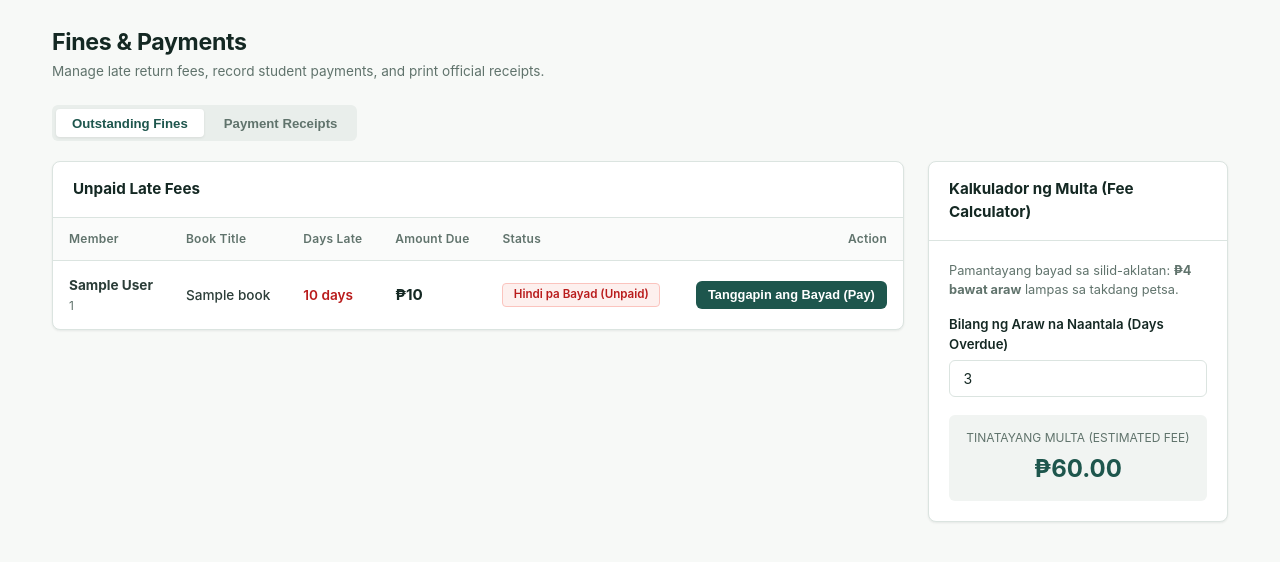
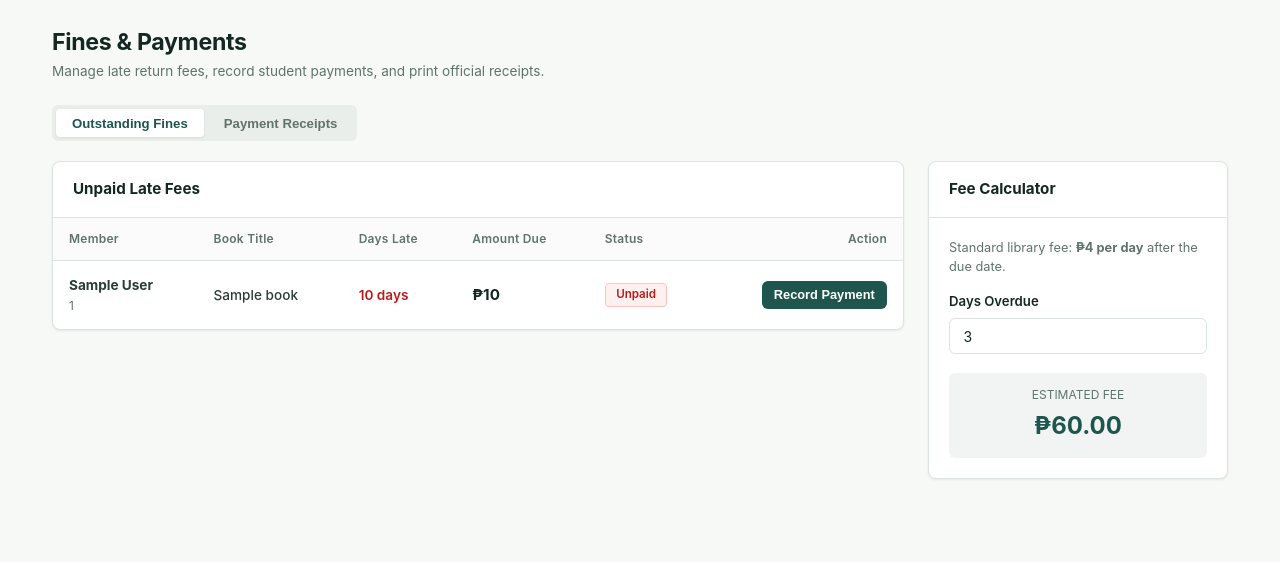
Before and after one commit to Krakenxz-12/LibraryManagement_ADS, a Django app: template templates/library_app/fines_list.html in a window 1280 px wide. Shown: the top 562 px of the page. Run offline with Django 3.2, Linux system fonts and the light colour scheme; the template is opened without the code that fills it: most values are stand-ins (such as "Sample title", 1, 10 or a date in 2020).

Commit message:
fix language consistency

```diff
--- a/templates/library_app/base.html
+++ b/templates/library_app/base.html
@@ -167,7 +167,7 @@
         <div class="user-profile-info">
           <div class="user-profile-name">{{ user.get_full_name|default:user.username }}</div>
           <div class="user-profile-role">
-            {% if user.profile.role == 'ADMIN' or user.is_superuser %}Tagapangasiwa (Admin){% elif user.profile.role == 'LIBRARIAN' %}Librarian{% else %}Mag-aaral (Student){% endif %}
+            {% if user.profile.role == 'ADMIN' or user.is_superuser %}Admin{% elif user.profile.role == 'LIBRARIAN' %}Librarian{% else %}Student{% endif %}
           </div>
         </div>
       </div>
--- a/templates/library_app/fines_list.html
+++ b/templates/library_app/fines_list.html
@@ -56,15 +56,15 @@
               </td>
               <td>
                 {% if txn.fine_paid %}
-                  <span class="status-badge available">Bayad na (Paid)</span>
+                  <span class="status-badge available">Paid</span>
                 {% else %}
-                  <span class="status-badge overdue">Hindi pa Bayad (Unpaid)</span>
+                  <span class="status-badge overdue">Unpaid</span>
                 {% endif %}
               </td>
               <td style="text-align: right;">
                 {% if not txn.fine_paid %}
                 <button type="button" class="btn btn-primary btn-sm" onclick="openPaymentModal('{{ txn.id }}', '{{ txn.member.full_name|escapejs }}', '{{ txn.book.title|escapejs }}', '{{ txn.fine_amount }}')">
-                  Tanggapin ang Bayad (Pay)
+                  Record Payment
                 </button>
                 {% else %}
                 <span style="font-size: 0.775rem; color: var(--text-muted);">Settled</span>
@@ -74,8 +74,8 @@
             {% empty %}
             <tr>
               <td colspan="6" class="empty-state">
-                <div class="empty-state-title">Walang natitirang multa (No outstanding fines)</div>
-                <div class="empty-state-text">Lahat ng hiniram na aklat ay naisauli nang maayos.</div>
+                <div class="empty-state-title">No outstanding fines</div>
+                <div class="empty-state-text">All borrowed books have been returned on time or settled.</div>
               </td>
             </tr>
             {% endfor %}
@@ -87,18 +87,18 @@
     <!-- Fine Calculator Tool -->
     <div class="card" style="margin-bottom: 0;">
       <div class="card-header">
-        <h2 class="card-title">Kalkulador ng Multa (Fee Calculator)</h2>
+        <h2 class="card-title">Fee Calculator</h2>
       </div>
       <div class="card-body">
         <p style="font-size: 0.8rem; color: var(--text-muted); margin-bottom: 1rem;">
-          Pamantayang bayad sa silid-aklatan: <strong>₱{{ rules.daily_fine_rate }} bawat araw</strong> lampas sa takdang petsa.
+          Standard library fee: <strong>₱{{ rules.daily_fine_rate }} per day</strong> after the due date.
         </p>
         <div class="form-group">
-          <label class="form-label">Bilang ng Araw na Naantala (Days Overdue)</label>
+          <label class="form-label">Days Overdue</label>
           <input type="number" id="calc-days" class="form-control" value="3" min="1" oninput="calculateFine()">
         </div>
         <div style="background: var(--bg-subtle); padding: 0.85rem; border-radius: var(--radius-md); text-align: center; margin-top: 1rem;">
-          <div style="font-size: 0.75rem; color: var(--text-muted); text-transform: uppercase;">Tinatayang Multa (Estimated Fee)</div>
+          <div style="font-size: 0.75rem; color: var(--text-muted); text-transform: uppercase;">Estimated Fee</div>
           <div id="calc-result" style="font-size: 1.5rem; font-weight: 700; color: var(--primary); margin-top: 0.25rem;">₱60.00</div>
         </div>
       </div>
@@ -111,19 +111,19 @@
 <div id="tab-history-view" style="display: none;">
   <div class="card">
     <div class="card-header">
-      <h2 class="card-title">Talaan ng mga Resibo (Payment Receipts)</h2>
+      <h2 class="card-title">Payment Receipts</h2>
     </div>
     <div class="table-responsive">
       <table class="table">
         <thead>
           <tr>
-            <th>Resibo No.</th>
-            <th>Miyembro (Member)</th>
-            <th>Halagang Ibinayad</th>
-            <th>Paraan ng Pagbayad</th>
-            <th>Petsa at Oras</th>
-            <th>Tumanggap na Kawani</th>
-            <th style="text-align: right;">Aksyon</th>
+            <th>Receipt No.</th>
+            <th>Member</th>
+            <th>Amount Paid</th>
+            <th>Payment Method</th>
+            <th>Date &amp; Time</th>
+            <th>Received By</th>
+            <th style="text-align: right;">Action</th>
           </tr>
         </thead>
         <tbody>
@@ -150,15 +150,15 @@
             </td>
             <td style="text-align: right;">
               <a href="{% url 'receipt_view' p.receipt_number %}" class="btn btn-secondary btn-sm">
-                Tingnan ang Resibo
+                View Receipt
               </a>
             </td>
           </tr>
           {% empty %}
           <tr>
             <td colspan="7" class="empty-state">
-              <div class="empty-state-title">Wala pang naitalang bayad</div>
-              <div class="empty-state-text">Ang mga opisyal na resibo ng multa ay lilitaw dito.</div>
+              <div class="empty-state-title">No payments recorded yet</div>
+              <div class="empty-state-text">Official fine receipts will appear here.</div>
             </td>
           </tr>
           {% endfor %}
@@ -172,28 +172,28 @@
 <div id="payment-modal" class="modal-overlay">
   <div class="modal-card">
     <div class="modal-header">
-      <h3 style="font-size: 1rem; font-weight: 700; color: var(--text-heading);">Pagtala ng Bayad sa Multa</h3>
+      <h3 style="font-size: 1rem; font-weight: 700; color: var(--text-heading);">Record Fine Payment</h3>
       <button type="button" onclick="closeModal('payment-modal')" style="background: none; border: none; font-size: 1.25rem; cursor: pointer; color: var(--text-light);">×</button>
     </div>
     <form id="payment-form" method="POST" action="">
       {% csrf_token %}
       <div class="modal-body">
         <div style="background: var(--bg-subtle); padding: 0.75rem 1rem; border-radius: var(--radius-md); margin-bottom: 1.25rem;">
-          <div style="font-size: 0.8rem; color: var(--text-muted);">Miyembro:</div>
+          <div style="font-size: 0.8rem; color: var(--text-muted);">Member:</div>
           <div id="modal-member-name" style="font-weight: 700; color: var(--text-heading); margin-bottom: 0.4rem;"></div>
-          <div style="font-size: 0.8rem; color: var(--text-muted);">Pamagat ng Aklat:</div>
+          <div style="font-size: 0.8rem; color: var(--text-muted);">Book Title:</div>
           <div id="modal-book-title" style="font-size: 0.85rem; color: var(--text-body);"></div>
         </div>
 
         <div class="form-group">
-          <label class="form-label">Halaga ng Bayad (₱) *</label>
+          <label class="form-label">Amount Paid (₱) *</label>
           <input type="number" step="0.01" name="amount" id="modal-amount-input" class="form-control" required>
         </div>
 
         <div class="form-group">
-          <label class="form-label">Paraan ng Pagbayad *</label>
+          <label class="form-label">Payment Method *</label>
           <select name="payment_method" class="form-control">
-            <option value="CASH" selected>Cash (Salapi)</option>
+            <option value="CASH" selected>Cash</option>
             <option value="GCASH">GCash</option>
             <option value="MAYA">Maya / PayMaya</option>
             <option value="CARD">Credit / Debit Card</option>
@@ -202,13 +202,13 @@
         </div>
 
         <div class="form-group" style="margin-bottom: 0;">
-          <label class="form-label">Tala o Komento (Notes / Reference No.)</label>
-          <input type="text" name="notes" class="form-control" placeholder="Halimbawa: GCash Reference No. o Resibo">
+          <label class="form-label">Notes / Reference No.</label>
+          <input type="text" name="notes" class="form-control" placeholder="Example: GCash reference no. or receipt">
         </div>
       </div>
       <div class="modal-footer">
-        <button type="button" class="btn btn-secondary" onclick="closeModal('payment-modal')">Kanselahin</button>
-        <button type="submit" class="btn btn-primary">Itala at I-print ang Resibo</button>
+        <button type="button" class="btn btn-secondary" onclick="closeModal('payment-modal')">Cancel</button>
+        <button type="submit" class="btn btn-primary">Record Payment & Print Receipt</button>
       </div>
     </form>
   </div>
--- a/templates/library_app/receipt.html
+++ b/templates/library_app/receipt.html
@@ -56,11 +56,11 @@
       <span class="summary-val">{{ payment.collected_by.get_full_name|default:payment.collected_by.username }}</span>
     </div>
     <div class="summary-row" style="padding: 0.75rem 0; background: var(--bg-subtle); margin-top: 0.75rem; border-radius: var(--radius-sm); padding-left: 0.5rem; padding-right: 0.5rem;">
-      <span class="summary-label" style="font-size: 0.95rem; font-weight: 700; color: var(--text-heading);">Total Amount Paid (Kabuuang Bayad):</span>
+      <span class="summary-label" style="font-size: 0.95rem; font-weight: 700; color: var(--text-heading);">Total Amount Paid:</span>
       <span class="summary-val" style="font-size: 1.15rem; color: var(--primary);">₱{{ payment.amount_paid }}</span>
     </div>
     <div class="summary-row" style="padding: 0.4rem 0; margin-top: 0.5rem;">
-      <span class="summary-label">Remaining Balance (Natitirang Balanse):</span>
+      <span class="summary-label">Remaining Balance:</span>
       <span class="summary-val" style="color: {% if payment.member.balance > 0 %}#b91c1c{% else %}var(--status-available-text){% endif %};">₱{{ payment.member.balance }}</span>
     </div>
   </div>
--- a/templates/library_app/transaction_list.html
+++ b/templates/library_app/transaction_list.html
@@ -112,7 +112,7 @@
         </div>
 
         <div style="font-size: 0.75rem; color: var(--text-muted); background: var(--bg-subtle); padding: 0.65rem 0.75rem; border-radius: var(--radius-sm); margin: 1.25rem 0;">
-          Pamantayan sa Multa: Ang aklat na naisauli lampas sa takdang petsa ay may bayad na ₱{{ rules.daily_fine_rate }} bawat araw (Standard overdue fee: ₱{{ rules.daily_fine_rate }}/day).
+          Standard overdue fee: ₱{{ rules.daily_fine_rate }} per day for books returned after the due date.
         </div>
 
         <button type="submit" class="btn btn-primary" style="width: 100%;">
```
